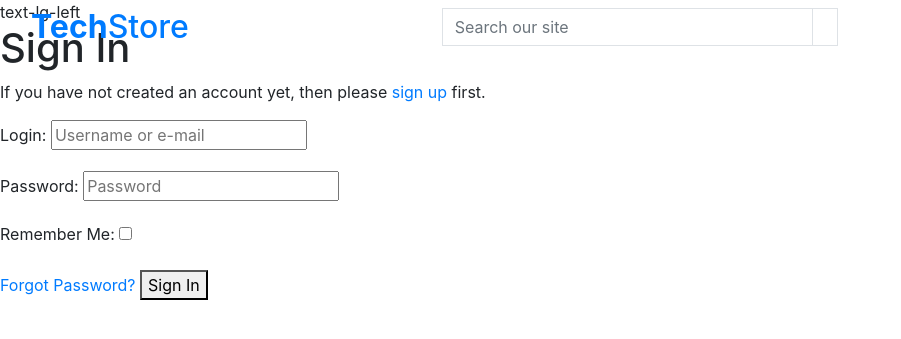
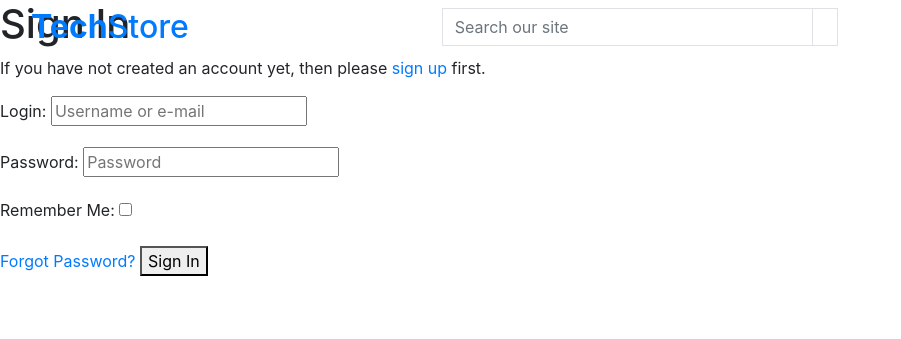
Before and after one commit to programmer-1991/Tech-Store, a Django app: page /accounts/login/ in a window 1280 px wide. Shown: the top 339 px of the page, without its empty margins (0-901 px from the left). Run offline with Django 3.2, Linux system fonts and the light colour scheme; some libraries are stand-ins or nearby versions.

Commit message:
Import dj_database_url in settings.py file

```diff
--- a/tech_store/settings.py
+++ b/tech_store/settings.py
@@ -10,6 +10,7 @@
 https://docs.djangoproject.com/en/3.2/ref/settings/
 """
 import os
+import dj_database_url
 from pathlib import Path
 
 # Build paths inside the project like this: BASE_DIR / 'subdir'.
@@ -111,6 +112,7 @@
 }
 
 
+
 # Password validation
 # https://docs.djangoproject.com/en/3.2/ref/settings/#auth-password-validators
 
--- a/templates/base.html
+++ b/templates/base.html
@@ -86,7 +86,7 @@
         <div class="message-container"></div>
     {% endif %}
 
-    {% block page_header %}text-lg-left
+    {% block page_header %}
     {% endblock %}
 
     {% block content %}
```
